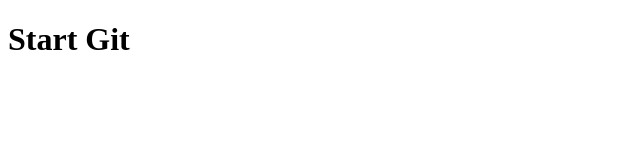
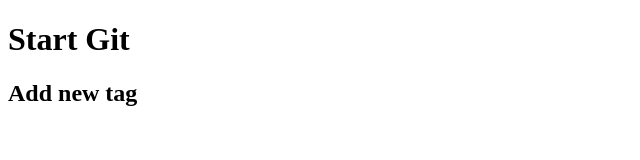
Before and after one commit to Romanz16/test-git, a plain HTML site: page index.html in a window 1280 px wide. Shown: the whole page, without its empty margins (0-640 px from the left). Drawn offline with Linux system fonts and the light colour scheme.

Commit message:
add new tag

```diff
--- a/index.html
+++ b/index.html
@@ -9,6 +9,6 @@
 <body>
 
     <h1>Start Git</h1>
-
+    <h2>Add new tag</h2>
 </body>
 </html>
```
